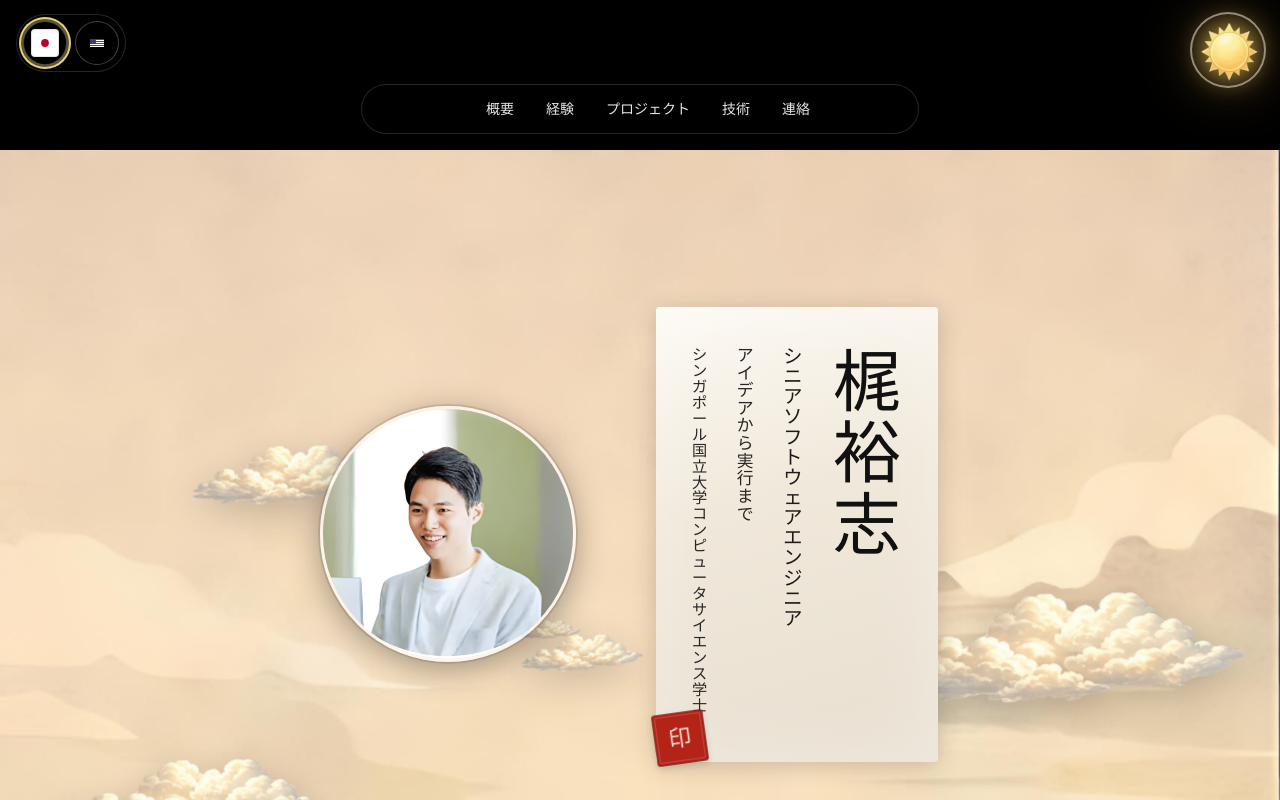
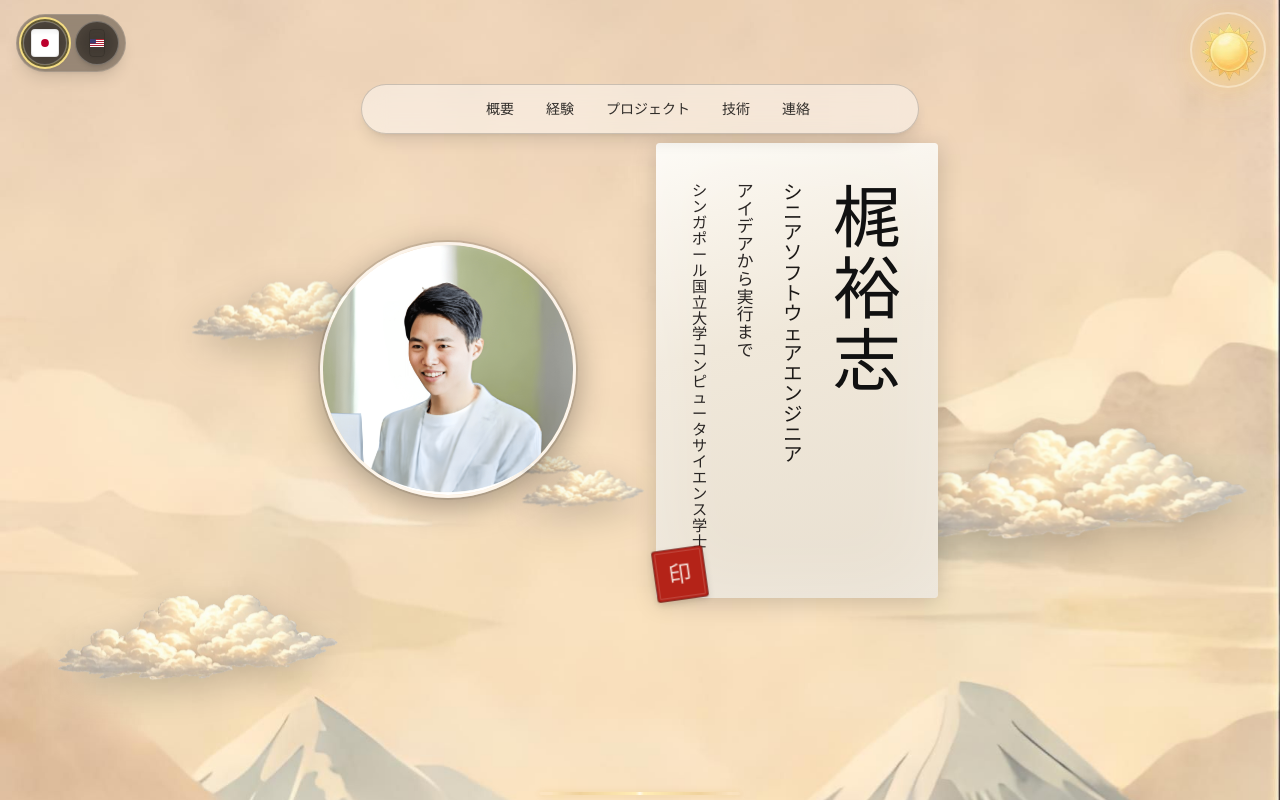
Before and after one commit to conner-morrison/hiroshi-port, a Next.js app: page / in a window 1280 px wide. Shown: the top 800 px of the page. Built offline with nearby package versions, Linux system fonts and the light colour scheme; a web font is replaced by a local one.

Commit message:
header background

```diff
--- a/src/app/globals.css
+++ b/src/app/globals.css
@@ -25,6 +25,12 @@ html {
   scroll-behavior: smooth;
   /* Fixed sun/moon only; in-flow header scrolls away */
   scroll-padding-top: 5rem;
+  /* Matches hero sky so subpixel gaps / header padding do not show body #000 as a hairline */
+  background-color: #9bbdd4;
+}
+
+html.dark {
+  background-color: #060d14;
 }
 
 @media (prefers-reduced-motion: reduce) {
@@ -40,7 +46,7 @@ body {
 }
 
 body {
-  background: var(--background);
+  background: transparent;
   color: var(--foreground);
   font-family: var(--font-geist-sans), system-ui, sans-serif;
 }
--- a/src/components/background-only-view.tsx
+++ b/src/components/background-only-view.tsx
@@ -64,7 +64,7 @@ export function BackgroundOnlyView() {
     <div className="relative w-full bg-black">
       <SiteHeader />
       <div
-        className="relative z-0 w-full max-w-none bg-black"
+        className="relative z-0 -mt-[9.75rem] w-full max-w-none bg-black sm:-mt-[10.25rem]"
         style={{ aspectRatio: `${BG_WIDTH} / ${BG_HEIGHT}` }}
       >
         {/* Native <img>: Next `Image` + `fill` can size to 0 when height comes only from `aspect-ratio`. */}
--- a/src/components/site-header.tsx
+++ b/src/components/site-header.tsx
@@ -3,6 +3,16 @@
 import { englishDisplay } from "@/fonts/english-display";
 import { portfolioMessages } from "@/i18n/portfolio-messages";
 import { usePortfolioLocale } from "./language-provider";
+import { usePortfolioTheme } from "./theme-provider";
+
+const navShellDay =
+  "border-stone-900/20 bg-white/45 shadow-lg backdrop-blur-md";
+const navShellNight =
+  "border-white/20 bg-white/15 shadow-lg backdrop-blur-md";
+const linkDay =
+  "text-stone-900/90 hover:bg-stone-900/10 hover:text-stone-950 focus-visible:outline-amber-700";
+const linkNight =
+  "text-white/90 hover:bg-white/10 hover:text-white focus-visible:outline-amber-200";
 
 const NAV_IDS = [
   "about",
@@ -14,20 +24,26 @@ const NAV_IDS = [
 
 export function SiteHeader() {
   const { locale, ready } = usePortfolioLocale();
+  const { theme, ready: themeReady } = usePortfolioTheme();
   const t = portfolioMessages[ready ? locale : "ja"];
   const enNav = ready && locale === "en";
+  const day = !themeReady || theme === "light";
 
   return (
-    <header className="relative z-10 flex justify-center px-3 pt-20 pb-3 sm:px-4 sm:pt-[5.25rem] sm:pb-4">
+    <header className="relative z-20 flex justify-center px-3 pt-20 pb-3 sm:px-4 sm:pt-[5.25rem] sm:pb-4">
       <nav
         aria-label={t.navAria}
-        className={`flex max-w-4xl flex-wrap items-center justify-center gap-x-1 gap-y-2 rounded-full border border-white/15 bg-black/35 px-3 py-2 shadow-lg backdrop-blur-md sm:gap-x-2 sm:px-4 sm:pl-28 sm:pr-24 ${enNav ? englishDisplay.className : ""}`}
+        className={`flex max-w-4xl flex-wrap items-center justify-center gap-x-1 gap-y-2 rounded-full border px-3 py-2 sm:gap-x-2 sm:px-4 sm:pl-28 sm:pr-24 ${
+          day ? navShellDay : navShellNight
+        } ${enNav ? englishDisplay.className : ""}`}
       >
         {NAV_IDS.map((id) => (
           <a
             key={id}
             href={`#${id}`}
-            className={`rounded-full px-2.5 py-1.5 text-xs text-white/90 transition-colors hover:bg-white/10 hover:text-white focus-visible:outline focus-visible:outline-2 focus-visible:outline-offset-2 focus-visible:outline-amber-200 sm:px-3 sm:text-sm ${enNav ? "font-semibold tracking-wide" : "font-medium"}`}
+            className={`rounded-full px-2.5 py-1.5 text-xs transition-colors focus-visible:outline focus-visible:outline-2 focus-visible:outline-offset-2 sm:px-3 sm:text-sm ${
+              day ? linkDay : linkNight
+            } ${enNav ? "font-semibold tracking-wide" : "font-medium"}`}
           >
             {t.nav[id]}
           </a>
```
